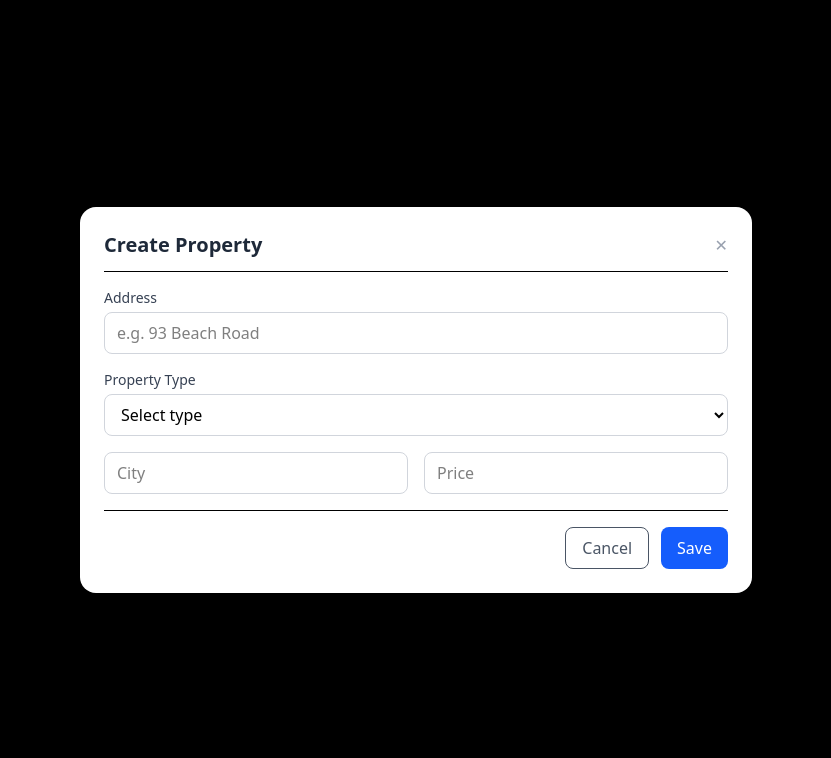
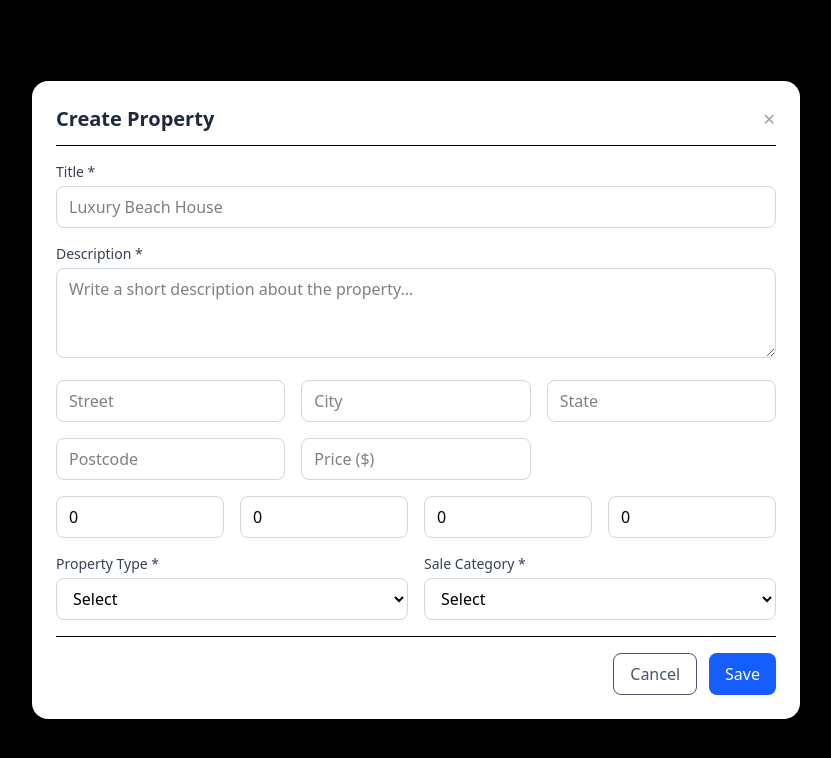
Before and after one commit to Amy-yanqing/Recam-Frontend-10, a React (Vite) app in the folder recam-frontend/: page /dashboard in a window 1280 px wide. Both pictures are taken after typing "Sample" into the empty fields and a click on the button "+Create Property". Shown: the top 758 px of the page, without its empty margins (224-1055 px from the left). Built offline with nearby package versions, Linux system fonts and the light colour scheme; no server answers.

Commit message:
feat: implement CreatePropertyModal to connect with backend

```diff
--- /dev/null
+++ b/recam-frontend/src/apis/listings.api.js
@@ -0,0 +1,3 @@
+import api from "../config/axios";
+
+export const createListing = (data)=>{return api.post("/api/ListingCase/create",data)}
--- a/recam-frontend/src/components/CreatePropertyModal.jsx
+++ b/recam-frontend/src/components/CreatePropertyModal.jsx
@@ -1,97 +1,225 @@
 import { useState } from "react";
+import { createListing } from "../apis/listings.api";
 
 export default function CreatePropertyModal({ onClose }) {
-  // Form state: initial common fields
+    // Define form data that matches backend DTO fields
     const [form, setForm] = useState({
-    address: "",
-    type: "",
+        title: "",
+        description: "",
+        street: "",
         city: "",
+        state: "",
+        postcode: "",
         price: "",
+        bedrooms: 0,
+        bathrooms: 0,
+        garages: 0,
+        floorArea: 0,
+        propertyType: "",
+        saleCategory: "",
+        listcaseStatus: "Created", // default value
     });
 
-  // Handle input changes
+    // Handle input value changes
     const handleChange = (e) => {
-    setForm({ ...form, [e.target.name]: e.target.value });
+        const { name, value } = e.target;
+        setForm({ ...form, [name]: value });
     };
 
-  // For now, just log to console instead of making API request
-  const handleSubmit = (e) => {
+    // Handle form submission
+    const handleSubmit = async (e) => {
         e.preventDefault();
-    console.log("Form submitted:", form);
-    onClose(); // Close modal after save
+        try {
+            // Convert numeric fields before sending to backend
+            const dataToSend = {
+                Title: form.title,
+                Description: form.description,
+                Street: form.street,
+                City: form.city,
+                State: form.state,
+                Postcode: parseInt(form.postcode || 0),
+                Price: parseFloat(form.price || 0),
+                Bedrooms: parseInt(form.bedrooms || 0),
+                Bathrooms: parseInt(form.bathrooms || 0),
+                Garages: parseInt(form.garages || 0),
+                FloorArea: parseFloat(form.floorArea || 0),
+                PropertyType: parseInt(form.propertyType || 0),
+                SaleCategory: parseInt(form.saleCategory || 0),
+                ListcaseStatus: 1, // default value: Created
+            };
+
+            await createListing(dataToSend);
+            alert("Property created successfully!");
+            onClose(); // Close modal after success
+            window.location.reload(); // Temporary solution to refresh table
+        } catch (err) {
+            console.error(err);
+            alert("Failed to create property.");
+        }
     };
 
     return (
-    // Semi-transparent background overlay
         <div className="fixed inset-0 bg-black bg-opacity-40 flex items-center justify-center z-50">
-      {/* White modal container */}
-      <div className="bg-white rounded-2xl shadow-xl w-full max-w-2xl p-6">
+            <div className="bg-white rounded-2xl shadow-xl w-full max-w-3xl p-6 overflow-y-auto max-h-[90vh]">
                 {/* Header */}
                 <div className="flex justify-between items-center border-b pb-3 mb-4">
                     <h2 className="text-xl font-semibold text-gray-800">Create Property</h2>
-          <button
-            onClick={onClose}
-            className="text-gray-400 hover:text-gray-600 transition"
-          >
+                    <button onClick={onClose} className="text-gray-400 hover:text-gray-600 transition">
                         ✕
                     </button>
                 </div>
 
                 {/* Form */}
                 <form onSubmit={handleSubmit} className="space-y-4">
-          {/* Address */}
+                    {/* Title */}
                     <div>
-            <label className="block text-sm font-medium text-gray-700 mb-1">
-              Address
-            </label>
+                        <label className="block text-sm font-medium text-gray-700 mb-1">Title *</label>
                         <input
-              name="address"
-              value={form.address}
+                            name="title"
+                            value={form.title}
                             onChange={handleChange}
-              placeholder="e.g. 93 Beach Road"
+                            placeholder="Luxury Beach House"
+                            required
                             className="w-full border border-gray-300 rounded-lg px-3 py-2 focus:ring-2 focus:ring-blue-500 focus:outline-none"
                         />
                     </div>
 
-          {/* Property Type */}
+                    {/* Description */}
                     <div>
-            <label className="block text-sm font-medium text-gray-700 mb-1">
-              Property Type
-            </label>
-            <select
-              name="type"
-              value={form.type}
+                        <label className="block text-sm font-medium text-gray-700 mb-1">Description *</label>
+                        <textarea
+                            name="description"
+                            value={form.description}
                             onChange={handleChange}
+                            placeholder="Write a short description about the property..."
+                            rows="3"
+                            required
                             className="w-full border border-gray-300 rounded-lg px-3 py-2 focus:ring-2 focus:ring-blue-500 focus:outline-none"
-            >
-              <option value="">Select type</option>
-              <option value="House">House</option>
-              <option value="Townhouse">Townhouse</option>
-              <option value="Unit">Unit</option>
-              <option value="Villa">Villa</option>
-              <option value="Others">Others</option>
-            </select>
+                        />
                     </div>
 
-          {/* City + Price two-column layout */}
-          <div className="grid grid-cols-2 gap-4">
+                    {/* Address Fields */}
+                    <div className="grid grid-cols-2 md:grid-cols-3 gap-4">
+                        <input
+                            name="street"
+                            placeholder="Street"
+                            value={form.street}
+                            onChange={handleChange}
+                            required
+                            className="border border-gray-300 rounded-lg px-3 py-2"
+                        />
                         <input
                             name="city"
+                            placeholder="City"
                             value={form.city}
                             onChange={handleChange}
-              placeholder="City"
+                            required
+                            className="border border-gray-300 rounded-lg px-3 py-2"
+                        />
+                        <input
+                            name="state"
+                            placeholder="State"
+                            value={form.state}
+                            onChange={handleChange}
+                            required
+                            className="border border-gray-300 rounded-lg px-3 py-2"
+                        />
+                        <input
+                            name="postcode"
+                            placeholder="Postcode"
+                            value={form.postcode}
+                            onChange={handleChange}
                             className="border border-gray-300 rounded-lg px-3 py-2"
                         />
                         <input
                             name="price"
+                            placeholder="Price ($)"
                             value={form.price}
                             onChange={handleChange}
-              placeholder="Price"
                             className="border border-gray-300 rounded-lg px-3 py-2"
                         />
                     </div>
 
-          {/* Footer */}
+                    {/* Numeric Fields */}
+                    <div className="grid grid-cols-2 md:grid-cols-4 gap-4">
+                        <input
+                            name="bedrooms"
+                            type="number"
+                            placeholder="Bedrooms"
+                            value={form.bedrooms}
+                            onChange={handleChange}
+                            required
+                            className="border border-gray-300 rounded-lg px-3 py-2"
+                        />
+                        <input
+                            name="bathrooms"
+                            type="number"
+                            placeholder="Bathrooms"
+                            value={form.bathrooms}
+                            onChange={handleChange}
+                            required
+                            className="border border-gray-300 rounded-lg px-3 py-2"
+                        />
+                        <input
+                            name="garages"
+                            type="number"
+                            placeholder="Garages"
+                            value={form.garages}
+                            onChange={handleChange}
+                            required
+                            className="border border-gray-300 rounded-lg px-3 py-2"
+                        />
+                        <input
+                            name="floorArea"
+                            type="number"
+                            placeholder="Floor Area (m²)"
+                            value={form.floorArea}
+                            onChange={handleChange}
+                            required
+                            className="border border-gray-300 rounded-lg px-3 py-2"
+                        />
+                    </div>
+
+                    {/* Enum Fields */}
+                    <div className="grid grid-cols-2 gap-4">
+                        <div>
+                            <label className="block text-sm font-medium text-gray-700 mb-1">Property Type *</label>
+                            <select
+                                name="propertyType"
+                                value={form.propertyType}
+                                onChange={handleChange}
+                                required
+                                className="w-full border border-gray-300 rounded-lg px-3 py-2"
+                            >
+
+                                <option value="">Select</option>
+                                <option value={1}>For Sale</option>
+                                <option value={2}>For Rent</option>
+                                <option value={3}>Auction</option>
+                            </select>
+
+                        </div>
+
+                        <div>
+                            <label className="block text-sm font-medium text-gray-700 mb-1">Sale Category *</label>
+                            <select
+                                name="saleCategory"
+                                value={form.saleCategory}
+                                onChange={handleChange}
+                                required
+                                className="w-full border border-gray-300 rounded-lg px-3 py-2"
+                            >
+                                <option value="">Select</option>
+                                <option value={1}>House</option>
+                                <option value={2}>Unit</option>
+                                <option value={3}>Townhouse</option>
+                                <option value={4}>Villa</option>
+                                <option value={5}>Others</option>
+                            </select>
+                        </div>
+                    </div>
+
+                    {/* Footer Buttons */}
                     <div className="flex justify-end space-x-3 pt-4 border-t mt-4">
                         <button
                             type="button"
--- a/recam-frontend/src/pages/Dashboard.jsx
+++ b/recam-frontend/src/pages/Dashboard.jsx
@@ -1,37 +1,42 @@
 import { useUser } from "../hooks/useUser";
 import CreatePropertyModal from "../components/CreatePropertyModal";
 import { useState } from "react";
-
 
 export default function Dashboard() {
   const { handleLogout } = useUser();
   const [showModal, setShowModal] = useState(false);
 
-
-
   return (
     <>
-
       <div className="min-h-screen bg-white flex flex-col">
-        {/*Navbar*/}
+        {/* Navbar */}
         <header className="bg-blue-600 text-white flex justify-between items-center px-10 shadow">
           <div className="flex items-center space-x-15">
             <div className="text-xl font-bold tracking-wide">recam</div>
             <nav className="flex space-x-8 text-sm">
-              <a href="#" className="hover:underline"> Listing Cases</a>
-              <a href="#" className="hover:underline">Agents</a>
-              <a href="#" className="hover:underline">Photography Companies</a>
+              <a href="#" className="hover:underline">
+                Listing Cases
+              </a>
+              <a href="#" className="hover:underline">
+                Agents
+              </a>
+              <a href="#" className="hover:underline">
+                Photography Companies
+              </a>
             </nav>
+          </div>
 
-          </div>
+          {/* Logout button */}
           <button
             onClick={handleLogout}
-            className="text-white hover:opacity-80 transtion" title="Logout">
+            className="text-white hover:opacity-80 transition"
+            title="Logout"
+          >
             <svg
               xmlns="http://www.w3.org/2000/svg"
               fill="none"
               viewBox="0 0 24 24"
-              strokeWidth="1.5"
+              strokeWidth={1.5}
               stroke="currentColor"
               className="w-5 h-5"
             >
@@ -41,42 +46,59 @@ export default function Dashboard() {
                 d="M15.75 9V5.25a.75.75 0 00-.75-.75H5.25a.75.75 0 00-.75.75v13.5a.75.75 0 00.75.75h9.75a.75.75 0 00.75-.75V15m3 0l3-3m0 0l-3-3m3 3H9"
               />
             </svg>
+          </button>
+        </header>
 
-          </button>
+        {/* Welcome Section */}
+        <main>
+          <h1 className="text-3xl font-semibold text-center text-gray-800 mb-8 py-4">
+            Hi welcome!
+          </h1>
 
-        </header>
-        {/*Welcome Section*/}
-        <main>
-          <h1 className="text-3xl font-semibold text-center text-gray-800 mb-8 py-4">Hi welcome!</h1>
-          {/*Search + Create Button*/}
+          {/* Search + Create Button */}
           <div className="flex justify-center items-center mb-6 gap-4">
-            <div className="relative w-full max-w-md"><input type="text"
-              placeholder="Search from listing case"
-              className="w-full border border-gray-300 rounded-full py-2 pl-10
-          pr-4 text-gray-600 focus:ring-2 focus:ring-blue-400 focus:outline-none "/>
-              <svg xmlns="http://www.w3.org/2000/svg"
+            <div className="relative w-full max-w-md">
+              <input
+                type="text"
+                placeholder="Search from listing case"
+                className="w-full border border-gray-300 rounded-full py-2 pl-10 pr-4 text-gray-600 focus:ring-2 focus:ring-blue-400 focus:outline-none"
+              />
+              <svg
+                xmlns="http://www.w3.org/2000/svg"
                 fill="none"
                 viewBox="0 0 24 24"
-                stroke-width="1.5"
+                strokeWidth={1.5}
                 stroke="currentColor"
-                className="w-5 h-5 text-gray-400 absolute left-3 top-2.5">
-                <path stroke-linecap="round"
-                  stroke-linejoin="round"
-                  d="m21 21-5.197-5.197m0 0A7.5 7.5 0 1 0 5.196 5.196a7.5 7.5 0 0 0 10.607 10.607Z" />
+                className="w-5 h-5 text-gray-400 absolute left-3 top-2.5"
+              >
+                <path
+                  strokeLinecap="round"
+                  strokeLinejoin="round"
+                  d="m21 21-5.197-5.197m0 0A7.5 7.5 0 1 0 5.196 5.196a7.5 7.5 0 0 0 10.607 10.607Z"
+                />
               </svg>
             </div>
+
             <button
               onClick={() => setShowModal(true)}
-              className="ml-4 bg-blue-600 text-white px-4 py-2  rounded-md hover:bg-blue-700 transition">+Create Property</button>
+              className="ml-4 bg-blue-600 text-white px-4 py-2 rounded-md hover:bg-blue-700 transition"
+            >
+              +Create Property
+            </button>
           </div>
-          {/*Table*/}
+
+          {/* Table */}
           <div className="overflow-x-auto">
             <table className="min-w-full border border-gray-200">
               <thead className="bg-gray-50 border-b">
                 <tr className="text-gray-600 text-left">
                   <th className="py-3 px-4 text-sm font-semibold">PROPERTY</th>
-                  <th className="py-3 px-4 text-sm font-semibold">PROPERTY TYPE</th>
-                  <th className="py-3 px-4 text-sm font-semibold">PROPERTY ADDRESS</th>
+                  <th className="py-3 px-4 text-sm font-semibold">
+                    PROPERTY TYPE
+                  </th>
+                  <th className="py-3 px-4 text-sm font-semibold">
+                    PROPERTY ADDRESS
+                  </th>
                   <th className="py-3 px-4 text-sm font-semibold">CREATE AT</th>
                   <th className="py-3 px-4 text-sm font-semibold">STATUS</th>
                   <th className="py-3 px-4 text-sm font-semibold">ACTIONS</th>
@@ -84,10 +106,16 @@ export default function Dashboard() {
               </thead>
               <tbody>
                 <tr className="border-b hover:bg-gray-200">
-                  <td className="py-3 px-4 text-sm font-medium text-blue-600">#1</td>
+                  <td className="py-3 px-4 text-sm font-medium text-blue-600">
+                    #1
+                  </td>
                   <td className="py-3 px-4 text-sm text-gray-700">Townhouse</td>
-                  <td className="py-3 px-4 text-sm text-gray-700">17 Yulie</td>
-                  <td className="py-3 px-4 text-sm text-gray-600">11/06/2025</td>
+                  <td className="py-3 px-4 text-sm text-gray-700">
+                    17 Yulie Street
+                  </td>
+                  <td className="py-3 px-4 text-sm text-gray-600">
+                    11/06/2025
+                  </td>
                   <td className="py-3 px-4 text-sm">
                     <span className="bg-yellow-100 text-yellow-800 px-3 py-1 rounded-full text-xs font-medium">
                       Created
@@ -97,16 +125,12 @@ export default function Dashboard() {
                 </tr>
               </tbody>
             </table>
-
           </div>
-
         </main>
       </div>
 
+      {/* Modal */}
       {showModal && <CreatePropertyModal onClose={() => setShowModal(false)} />}
     </>
-
-  )
-
-
+  );
 }
```
Also changed, not shown: recam-frontend/src/config/axios.js (+15 -0 lines). Lines whose indentation alone changed are shown as unchanged.
